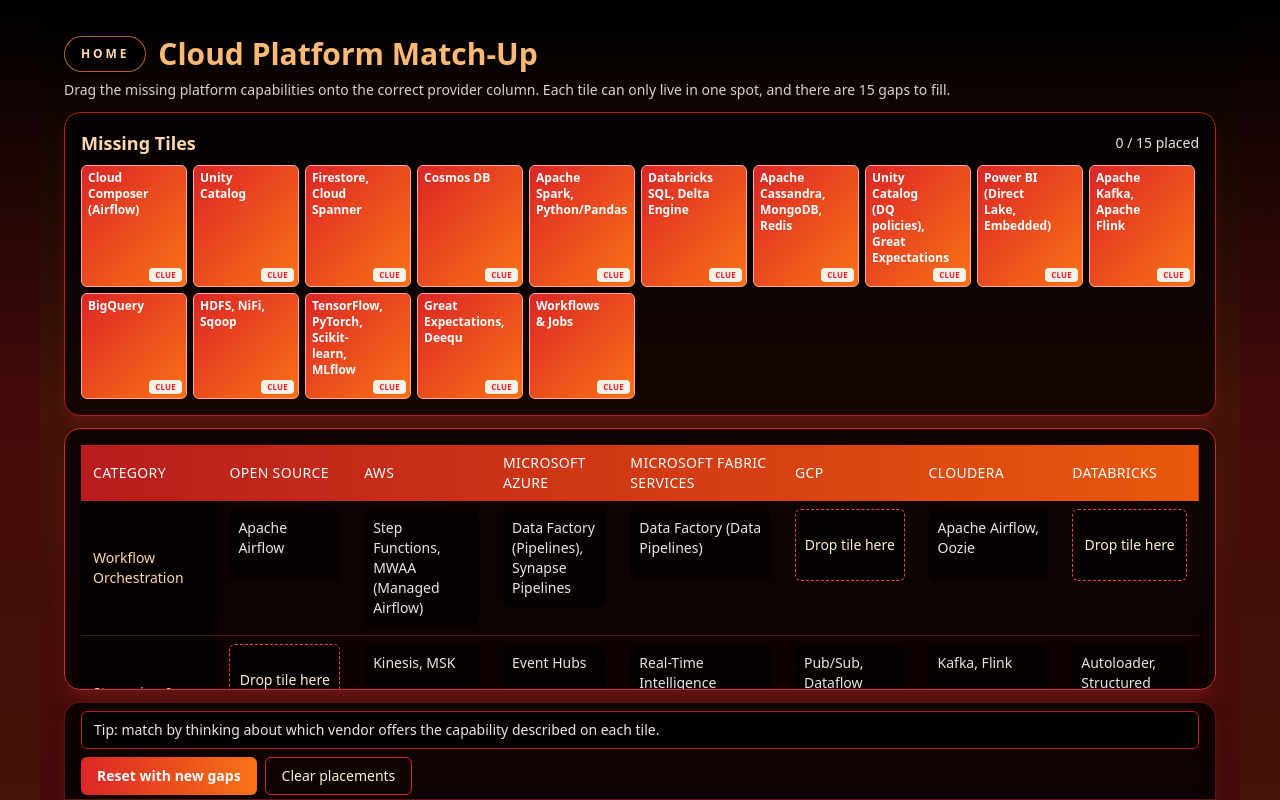
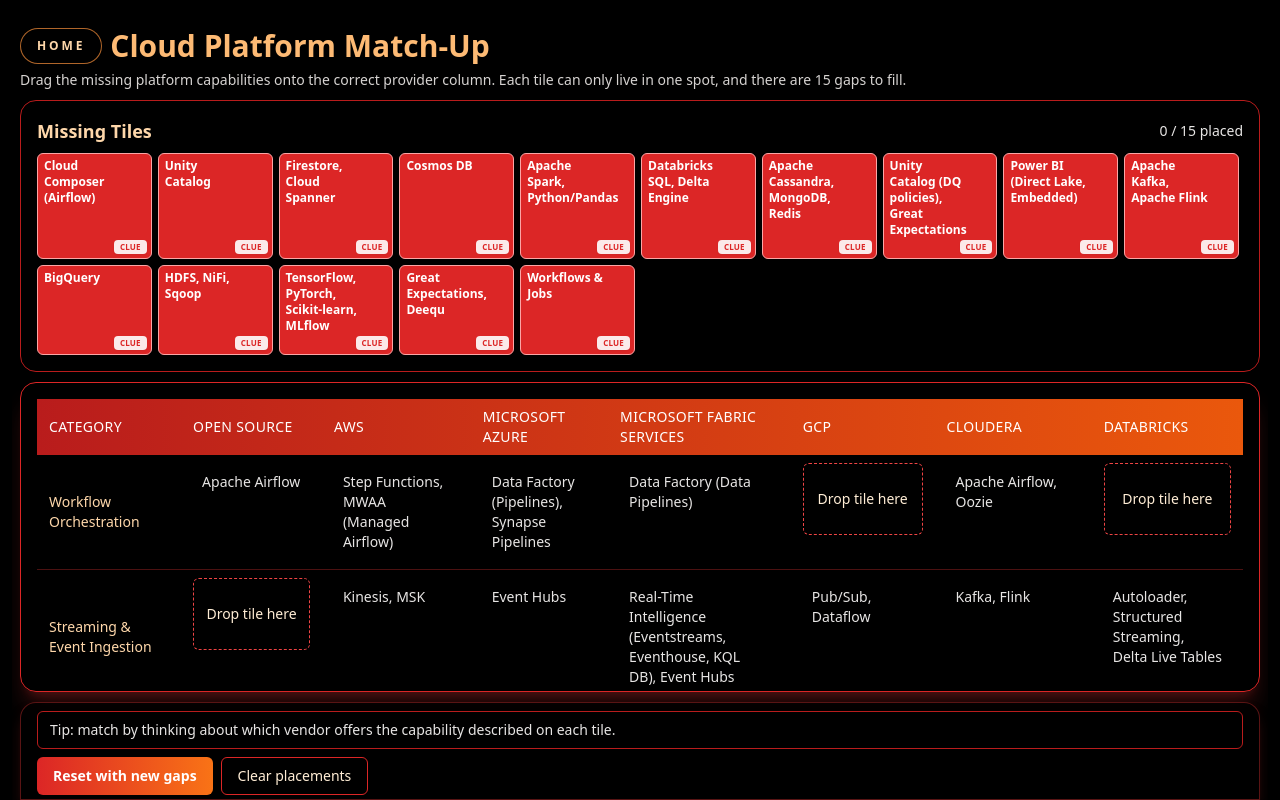
Before and after one commit to wood-pete/labs, a React (Vite) app: page /matchup in a window 1280 px wide. Built offline with nearby package versions, Linux system fonts and the light colour scheme.

Commit message:
Updated and reduce margin for matchup

```diff
--- a/src/App.jsx
+++ b/src/App.jsx
@@ -60,7 +60,7 @@
 
 function SubPageShell({ children }) {
   return (
-    <div className="mx-auto flex h-screen w-full flex-col px-3 pb-0 pt-3 sm:px-6 sm:pb-0 sm:pt-4 lg:px-10">
+    <div className="mx-auto flex h-screen w-full flex-col bg-black px-1 pb-0 pt-2 sm:px-2 sm:pb-0 sm:pt-3 lg:px-3">
       <div className="flex min-h-0 flex-1 flex-col overflow-hidden">{children}</div>
     </div>
   );
--- a/src/apps/CloudMatchup.jsx
+++ b/src/apps/CloudMatchup.jsx
@@ -167,9 +167,9 @@
   const allMatched = placedCount === missingCells.length;
 
   return (
-    <div className="box-border flex h-full min-h-0 flex-1 flex-col overflow-hidden bg-gradient-to-b from-black via-orange-950 to-red-950 px-3 pb-0 pt-3 text-stone-100 sm:px-6 sm:pb-0 sm:pt-5">
-      <header className="flex-shrink-0 space-y-2">
-        <div className="flex flex-wrap items-center gap-3">
+    <div className="box-border flex h-full min-h-0 flex-1 flex-col overflow-hidden bg-black px-1 pb-0 pt-2 text-stone-100 sm:px-2 sm:pb-0 sm:pt-4">
+      <header className="flex-shrink-0 space-y-1.5">
+        <div className="flex flex-wrap items-center gap-2">
           <Link
             to="/"
             className="inline-flex h-8 items-center justify-center rounded-full border border-orange-400/70 bg-black/70 px-3 text-[10px] font-semibold uppercase tracking-[0.24em] text-orange-200 shadow shadow-black/40 transition hover:border-orange-300 hover:text-orange-100 focus:outline-none focus-visible:ring-2 focus-visible:ring-orange-400 focus-visible:ring-offset-2 focus-visible:ring-offset-black sm:h-9 sm:px-4 sm:text-xs"
@@ -187,7 +187,7 @@
         </p>
       </header>
 
-      <section className="mt-3 flex-shrink-0 rounded-2xl border border-red-700 bg-black/70 p-3 shadow-lg shadow-red-900/40 backdrop-blur-sm sm:p-4">
+      <section className="mt-2.5 flex-shrink-0 rounded-2xl border border-red-700 bg-black p-3 sm:p-4">
         <div className="mb-2 flex items-center justify-between">
           <h2 className="text-lg font-semibold text-orange-200">Missing Tiles</h2>
           <div className="text-sm text-stone-200">
@@ -214,7 +214,7 @@
                   className={`relative flex flex-col justify-between rounded-md border px-1.5 py-1 text-left text-[9px] leading-tight transition sm:text-[10px] ${
                     isPlaced
                       ? "cursor-not-allowed border-green-400 bg-green-900/60 text-green-200"
-                      : "cursor-move border-red-300 bg-gradient-to-br from-red-600 to-orange-500 text-white hover:from-red-500 hover:to-orange-400"
+                      : "cursor-move border-red-300 bg-red-600 text-white hover:bg-red-500"
                   }`}
                 >
                   <div className="pr-6 text-[10px] font-semibold text-inherit sm:text-xs">
@@ -247,7 +247,7 @@
         </div>
       </section>
 
-      <section className="mt-3 flex-1 min-h-0 overflow-hidden rounded-2xl border border-red-800 bg-black/80 shadow-xl shadow-red-900/40 backdrop-blur sm:border-red-600">
+      <section className="mt-2.5 flex-1 min-h-0 overflow-hidden rounded-2xl border border-red-800 bg-black/80 shadow-xl shadow-red-900/40 backdrop-blur sm:border-red-600">
         <div className="flex h-full flex-col">
           <div className="flex-1 min-h-0 overflow-y-auto px-3 py-3 sm:px-4 sm:py-4">
             <table className="min-w-full border-collapse text-sm">
@@ -308,7 +308,7 @@
         </div>
       </section>
 
-      <footer className="mt-3 flex-shrink-0 rounded-t-2xl border border-red-900/70 bg-black/80 shadow-lg shadow-red-900/40 backdrop-blur">
+      <footer className="mt-2.5 flex-shrink-0 rounded-t-2xl border border-red-900/70 bg-black/80 shadow-lg shadow-red-900/40 backdrop-blur">
         <div className="flex flex-col gap-2 px-3 pb-1 pt-2 sm:px-4 sm:pb-1">
           {feedback ? (
             <div
```
